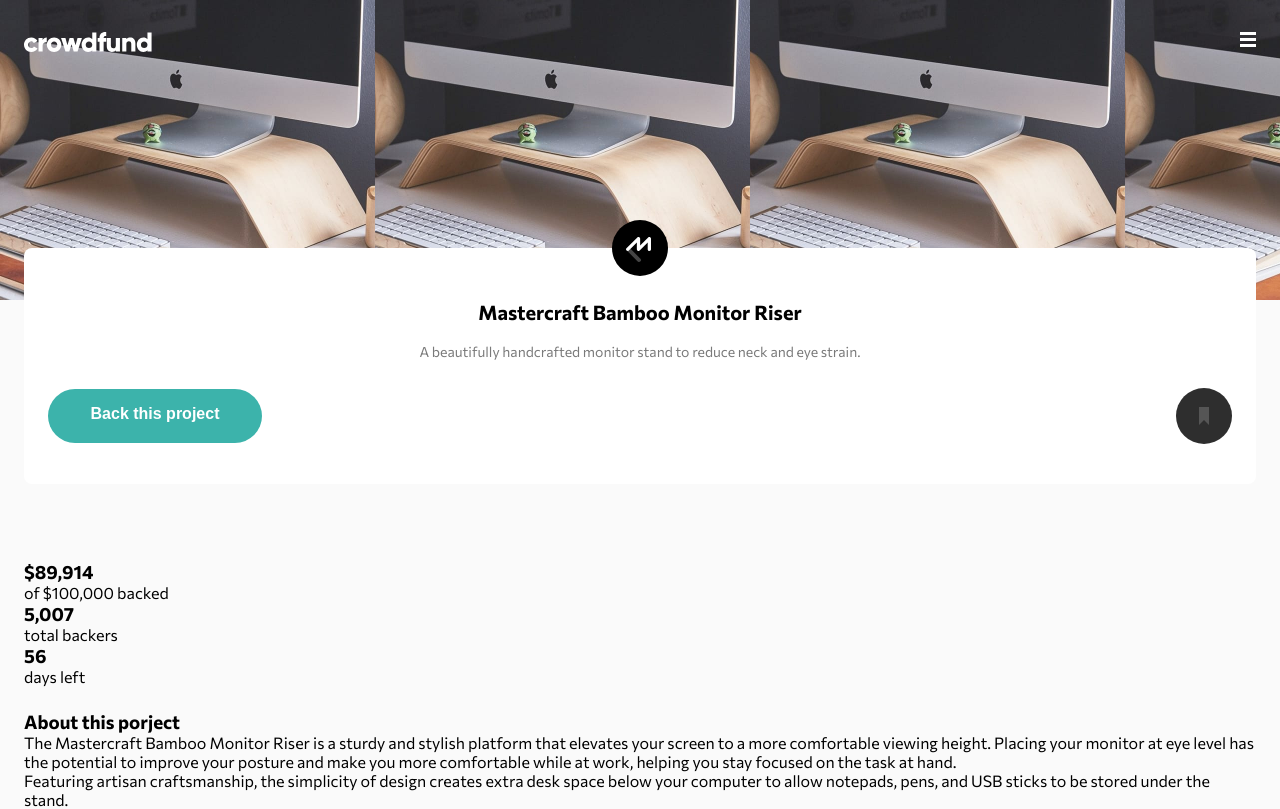
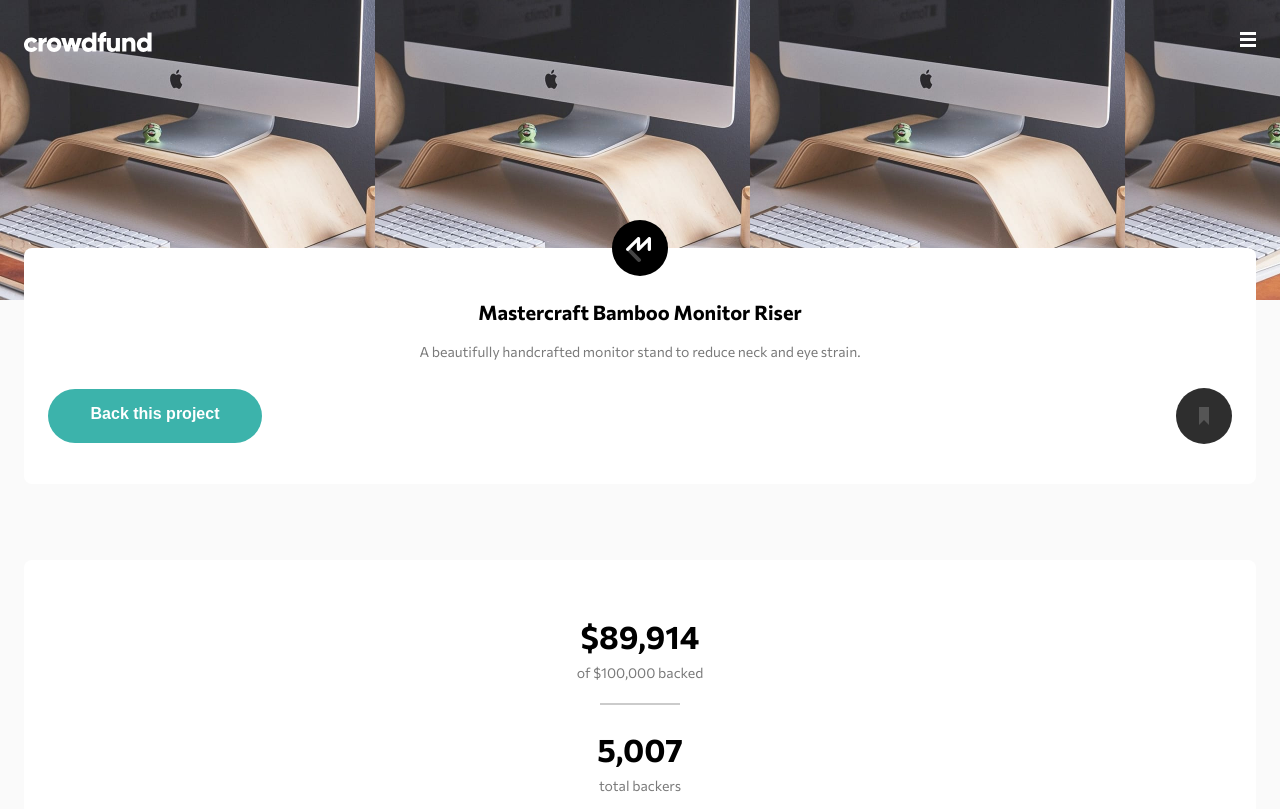
Before and after one commit to Oleksandr-Berd/crowdfund, a React (Vite) app: page / in a window 1280 px wide. Shown: the top 809 px of the page. Built offline with nearby package versions, Linux system fonts and the light colour scheme.

Commit message:
discover is done

```diff
--- a/src/components/Discover/Discover.jsx
+++ b/src/components/Discover/Discover.jsx
@@ -4,20 +4,20 @@ const Discover = () => {
     return (
         <SC.DiscoverConStyled id="discover">
             <ul>
-                <li>
+                <SC.DiscoverItem>
                     <h3>$89,914</h3>
                     <p>
                         of $100,000 backed
                     </p>
-                </li>
-                <li>
+                </SC.DiscoverItem>
+                <SC.DiscoverItem>
                     <h3>5,007</h3>
                     <p>total backers</p>
-                </li>
-                <li>
+                </SC.DiscoverItem>
+                <SC.DiscoverItem>
                     <h3>56</h3>
                     <p>days left</p>
-                </li>
+                </SC.DiscoverItem>
             </ul>
             <div></div>
         </SC.DiscoverConStyled>
--- a/src/components/Discover/DiscoverStyled.js
+++ b/src/components/Discover/DiscoverStyled.js
@@ -1,4 +1,57 @@
 import styled from "@emotion/styled";
 
 export const DiscoverConStyled = styled.div`
-`
+  padding-top: 32px;
+  padding-bottom: 32px;
+  padding-left: 24px;
+  padding-right: 24px;
+
+  text-align: center;
+
+  background-color: #fff;
+
+  border-radius: 8px;
+`;
+
+export const DiscoverItem = styled.li`
+  position: relative;
+
+  padding-top: 24px;
+  &::after {
+    content: "";
+
+    position: absolute;
+
+    bottom: 0;
+    left: 50%;
+
+    transform: translate(-50%, 24px);
+
+    width: 80px;
+    height: 2px;
+
+    display: inline-block;
+
+    background-color: #979797;
+
+    opacity: 0.5;
+  }
+
+  &:not(:last-of-type) {
+    margin-bottom: 24px;
+  }
+
+  & > h3 {
+    margin-bottom: 8px;
+
+    font-size: 32px;
+    font-weight: 700;
+
+    color: #000;
+  }
+
+  & > p {
+    font-size: 14px;
+    color: #7a7a7a;
+  }
+`;
```
